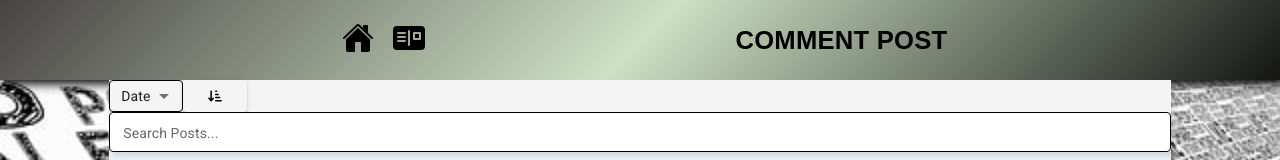
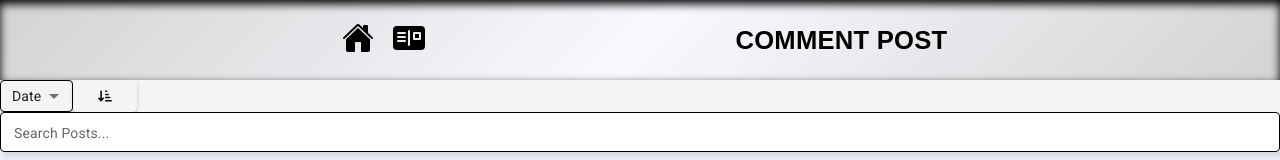
Before and after one commit to sabaudianin/PostComments, a React (Vite) app: page /posts in a window 1280 px wide. Shown: the top 160 px of the page. Built offline with nearby package versions, Linux system fonts and the light colour scheme; no server answers; the database is empty.

Commit message:
styles PostDetails

```diff
--- a/src/components/AppLayout.jsx
+++ b/src/components/AppLayout.jsx
@@ -6,7 +6,6 @@ export const AppLayout = () => {
   return (
     <Box
       sx={{
-        // height: "100vh",
         width: "100%",
         display: "flex",
         justifyContent: "center",
@@ -17,7 +16,7 @@ export const AppLayout = () => {
       }}
     >
       <Nav />
-      <Box sx={{ minHeight: "100vh" }}>
+      <Box sx={{ minHeight: "100vh", width: "100%" }}>
         <Outlet />
       </Box>
     </Box>
--- a/src/components/Nav.jsx
+++ b/src/components/Nav.jsx
@@ -18,10 +18,9 @@ export const Nav = () => {
     <AppBar
       position="static"
       sx={{
-        background:
-          "linear-gradient(135deg,rgb(71, 67, 67),rgb(205, 225, 195),rgb(20, 21, 20))",
+        background: "linear-gradient(135deg,#D3D3D3,#f8f8ff,#D3D3D3)",
         padding: "0.5rem",
-        boxShadow: "4px 4px 10px #000 ",
+        boxShadow: "0px 4px 10px #000 inset ",
       }}
     >
       <Toolbar
@@ -36,7 +35,7 @@ export const Nav = () => {
             display: "flex",
             justifyContent: "space-between",
             alignItems: "center",
-            borderRadius: "4px",
+            // borderRadius: "4px",
           }}
         >
           <CustomLink to="/">
--- a/src/components/Posts/PostDetails.jsx
+++ b/src/components/Posts/PostDetails.jsx
@@ -35,6 +35,8 @@ export const PostDetails = () => {
   return (
     <Container
       sx={{
+        width: "100%",
+        minHeight: "100vh",
         paddingY: 4,
         background: "#ebf0f7",
         boxShadow: "0px 4px 10px black",
@@ -46,6 +48,7 @@ export const PostDetails = () => {
           padding: ".25rem",
           borderRadius: "4px",
           boxShadow: "2px 2px 2px black",
+          width: "100%",
         }}
       >
         <Paper
```
